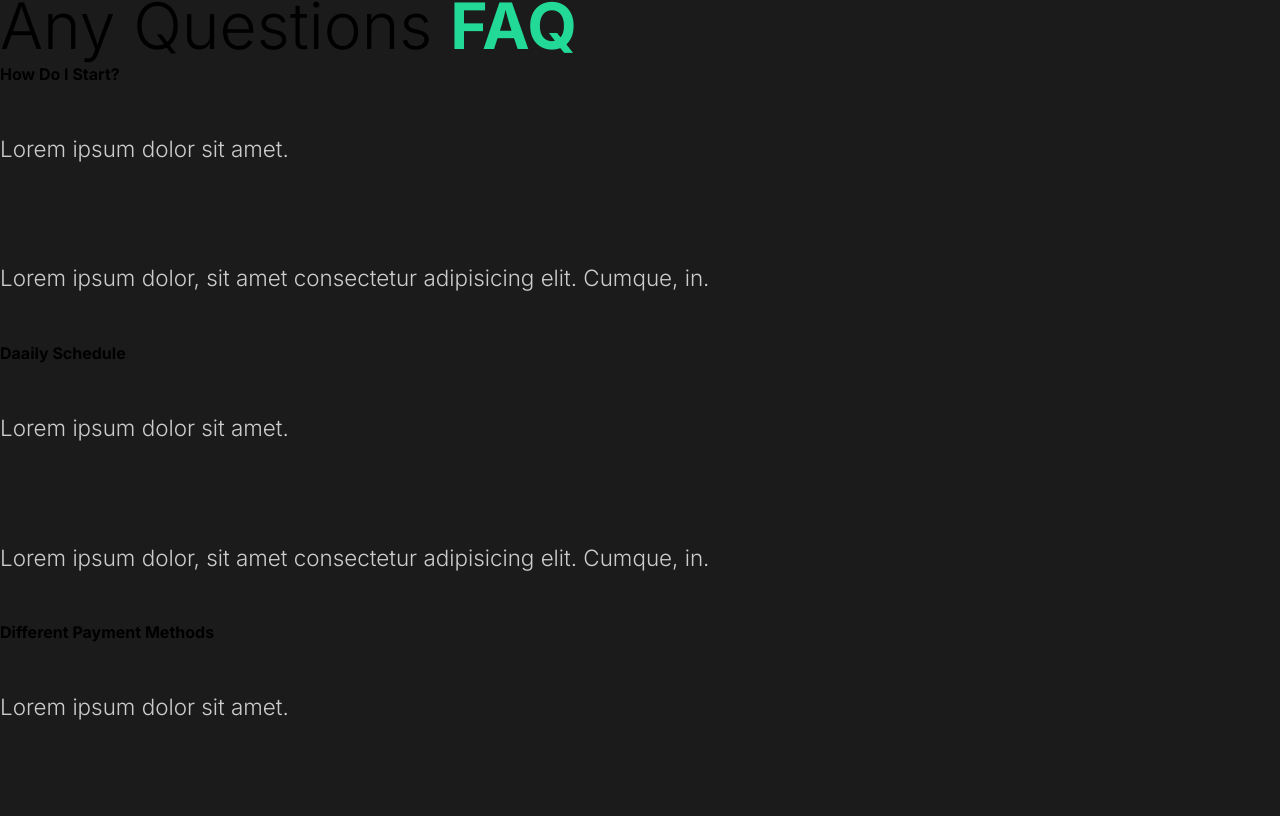
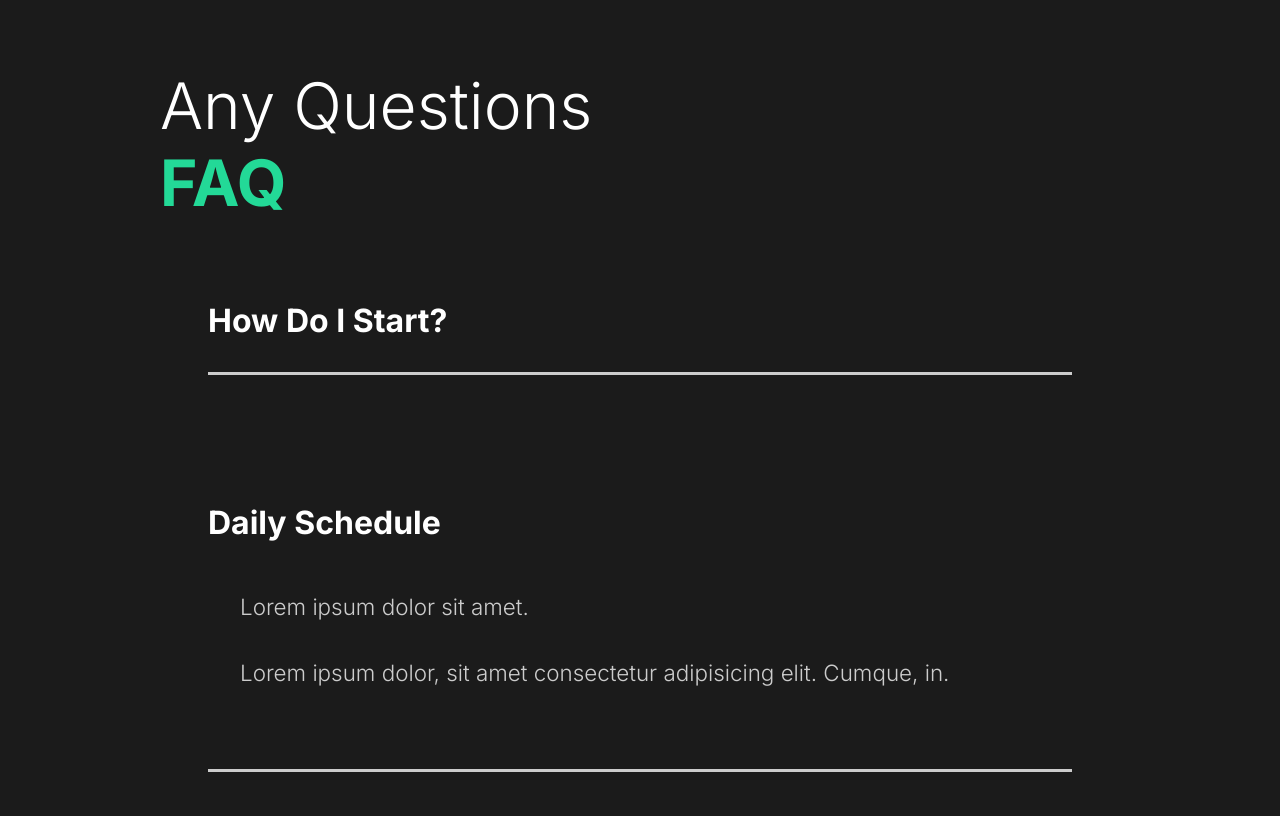
Before and after one commit to PaAmatJow/capture, a React (Create React App) app: page / in a window 1280 px wide. Shown: the part 2084-2900 px from the top of the page. Built offline with nearby package versions, Linux system fonts and the light colour scheme.

Commit message:
7. Styled Faq Section

```diff
--- a/src/components/AboutSection.js
+++ b/src/components/AboutSection.js
@@ -1,7 +1,7 @@
 import React from 'react';
 import home1 from '../img/home1.png';
 // Styled
-import styled from 'styled-components';
+// import styled from 'styled-components';
 import {About, Description, Image, Hide} from '../styles'
 const AboutSection = () => {
 	return (
--- a/src/components/FaqSection.js
+++ b/src/components/FaqSection.js
@@ -1,47 +1,97 @@
-import React from 'react'
+import React, {useState} from 'react'
+// styles
+import styled from 'styled-components'
+import { About } from '../styles'
 
 const FaqSection = () => {
+  const [show, setShow] = useState(false)
   return (
-    <div className="faq">
-      <h2>Any Questions <span>FAQ</span></h2>
+		<Faq>
+			<h2>
+				Any Questions <span>FAQ</span>
+			</h2>
 			{/* single question */}
-      <div className="question">
+			<div className='question' onClick={()=>setShow(!show)}>
 				<h4>How Do I Start?</h4>
-        <div className="answer">
+				{show && (
+					<div className='answer'>
 						<p>Lorem ipsum dolor sit amet.</p>
-          <p>Lorem ipsum dolor, sit amet consectetur adipisicing elit. Cumque, in.</p>
+						<p>
+							Lorem ipsum dolor, sit amet consectetur adipisicing elit. Cumque,
+							in.
+						</p>
 					</div>
+				)}
+				<div className='faq-line'></div>
 			</div>
 			{/* end of single question */}
 			{/* single question */}
-      <div className="question">
-        <h4>Daaily Schedule</h4>
-        <div className="answer">
+			<div className='question'>
+				<h4>Daily Schedule</h4>
+				<div className='answer'>
 					<p>Lorem ipsum dolor sit amet.</p>
-          <p>Lorem ipsum dolor, sit amet consectetur adipisicing elit. Cumque, in.</p>
+					<p>
+						Lorem ipsum dolor, sit amet consectetur adipisicing elit. Cumque,
+						in.
+					</p>
 				</div>
+				<div className='faq-line'></div>
 			</div>
 			{/* end of single question */}
 			{/* single question */}
-      <div className="question">
+			<div className='question'>
 				<h4>Different Payment Methods</h4>
-        <div className="answer">
+				<div className='answer'>
 					<p>Lorem ipsum dolor sit amet.</p>
-          <p>Lorem ipsum dolor, sit amet consectetur adipisicing elit. Cumque, in.</p>
+					<p>
+						Lorem ipsum dolor, sit amet consectetur adipisicing elit. Cumque,
+						in.
+					</p>
 				</div>
+				<div className='faq-line'></div>
 			</div>
 			{/* end of single question */}
 			{/* single question */}
-      <div className="question">
+			<div className='question'>
 				<h4>What Products Do You Offer?</h4>
-        <div className="answer">
+				<div className='answer'>
 					<p>Lorem ipsum dolor sit amet.</p>
-          <p>Lorem ipsum dolor, sit amet consectetur adipisicing elit. Cumque, in.</p>
+					<p>
+						Lorem ipsum dolor, sit amet consectetur adipisicing elit. Cumque,
+						in.
+					</p>
 				</div>
+				<div className='faq-line'></div>
 			</div>
 			{/* end of single question */}
-    </div>
-  )
+		</Faq>
+	);
 }
 
+const Faq = styled(About)`
+  display: block;
+  span{
+    display: block;
+  }
+  h2{
+    padding-bottom: 2rem;
+  }
+  .faq-line{
+    background: #cccccc;
+    height: 0.2rem;
+    margin: 2rem 0rem;
+    width: 100%;
+  }
+  .question{
+    padding: 3rem;
+    cursor: pointer;
+  }
+  .answer{
+    padding: 2rem;
+    p{
+      padding: 1rem 0rem;
+    }
+  }
+`
+
 export default FaqSection
--- a/src/components/GlobalStyle.js
+++ b/src/components/GlobalStyle.js
@@ -40,6 +40,7 @@
 
   h4{
     font-weight: bold;
+    font-size: 2rem;
   }
 
   a{
```
Lines whose indentation alone changed are shown as unchanged.
